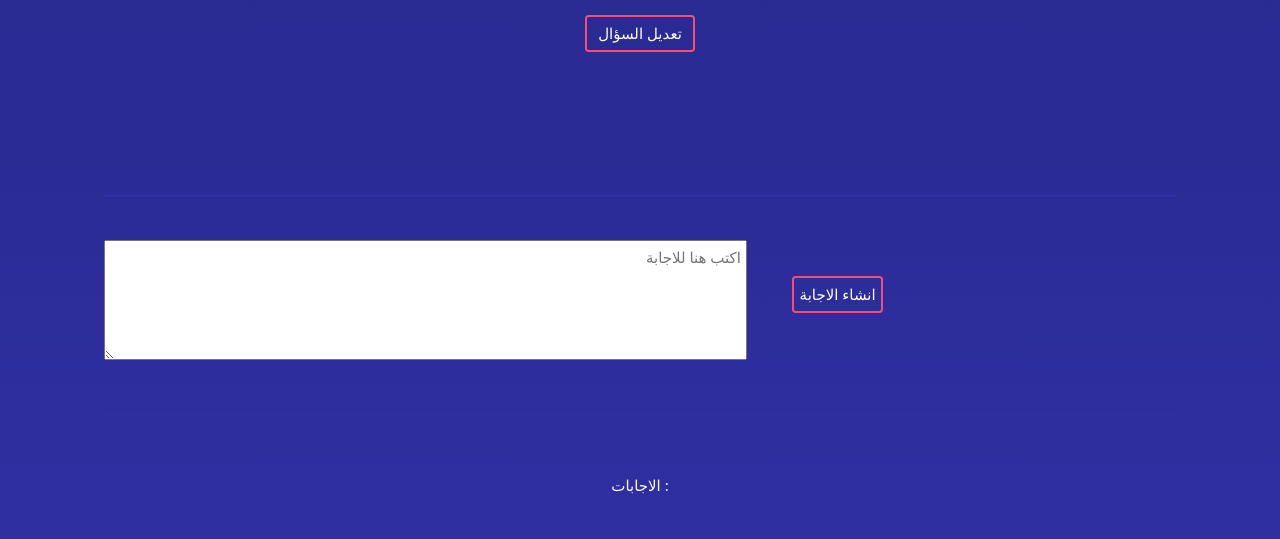
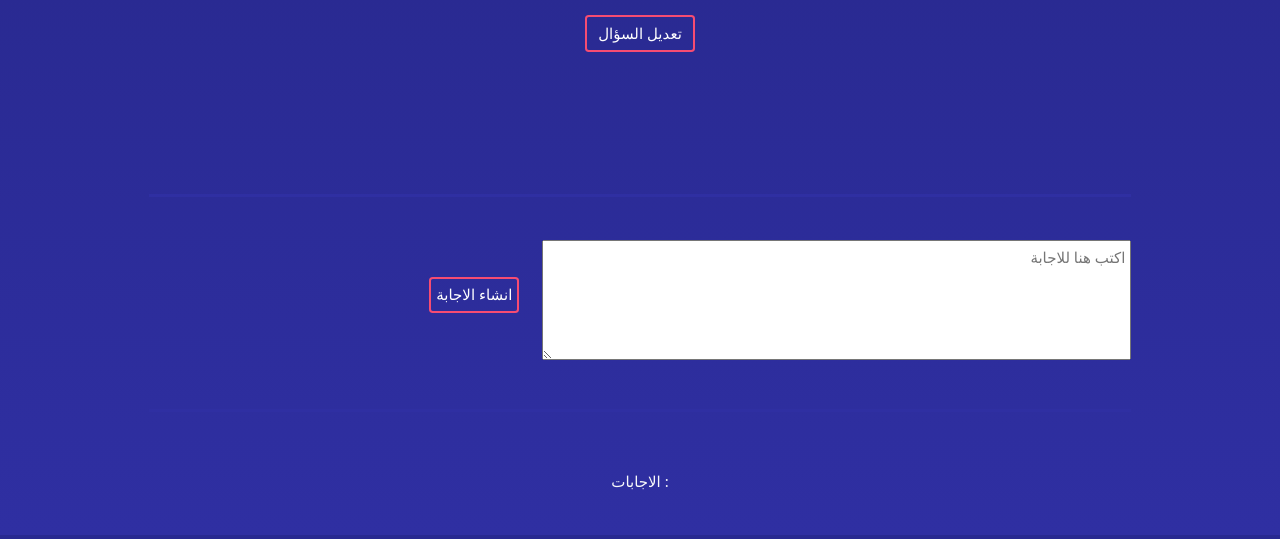
Before and after one commit to kasdo770/AskMe, a Flask app: template website/templates/ViewPost.html in a window 1280 px wide. Shown: the part 541-1080 px from the top of the page. Run offline with Flask 2, Linux system fonts and the light colour scheme; the template is opened without the code that fills it, so the values that code supplies are empty; some libraries are stand-ins or nearby versions.

Commit message:
description replacement

```diff
--- a/website/templates/ViewPost.html
+++ b/website/templates/ViewPost.html
@@ -118,11 +118,11 @@
             <a href="/update-post/{{post.id}}" class="btn btn-primary edit" id="back" style="margin-top: 3%;">تعديل السؤال</a>
             <div class="container">
                     <form method="POST">
-                        <div  class="d-flex justify-content-end align-items-center flex-row inputparent">
-                            <button class="submit mx-5">
+                        <div class="d-flex mx-5 align-items-center flex-row inputparent">
+                            <textarea id="desc" name="desc" class="input" dir="rtl" rows="8" cols="100" placeholder="اكتب هنا للاجابة"></textarea>
+                            <button class="submit mx-4">
                                 انشاء الاجابة
                             </button>
-                            <textarea id="desc" name="desc" class="input" dir="rtl" rows="8" cols="100" placeholder="اكتب هنا للاجابة"></textarea>
                         </div>
                     </form>
             </div>
```
